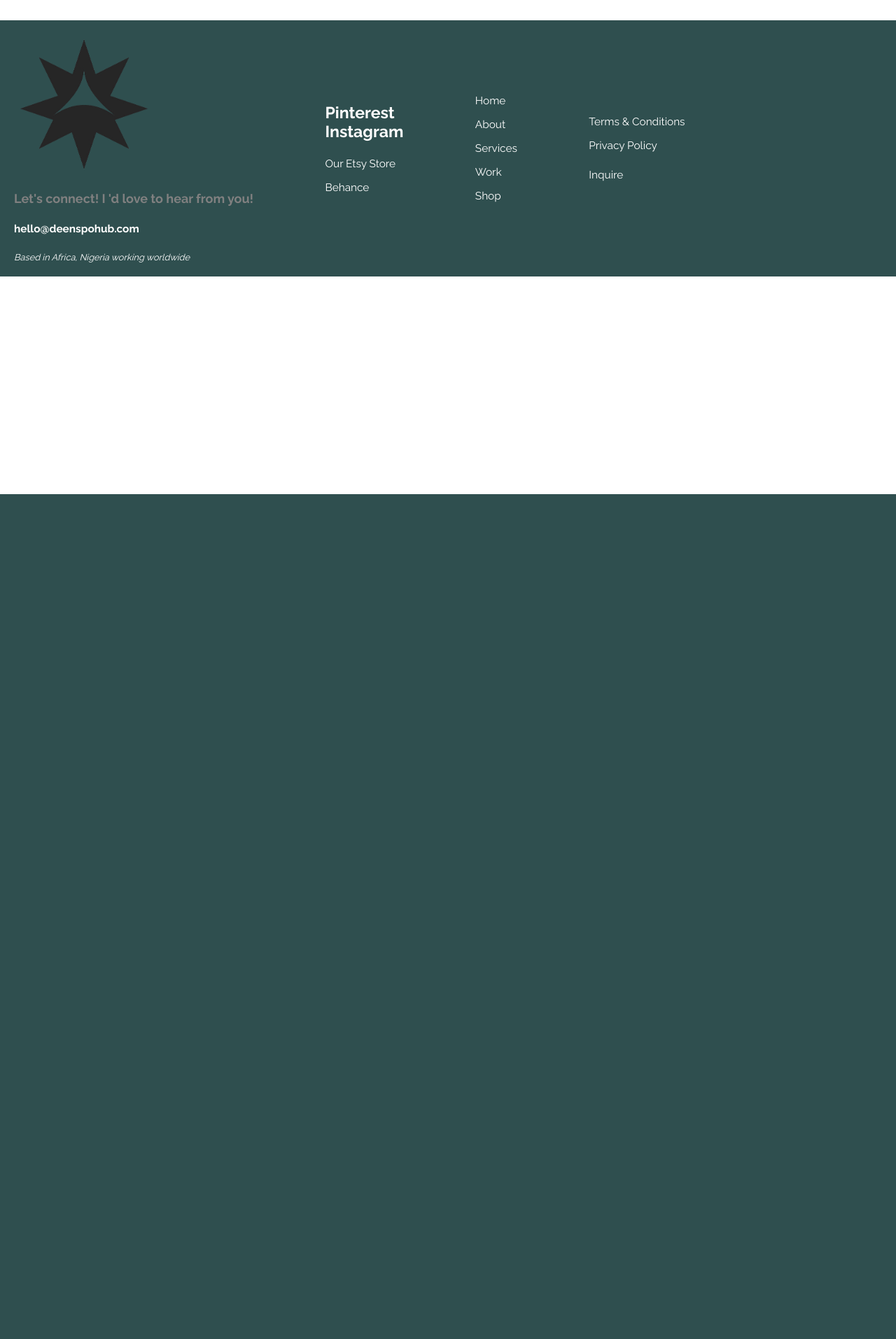
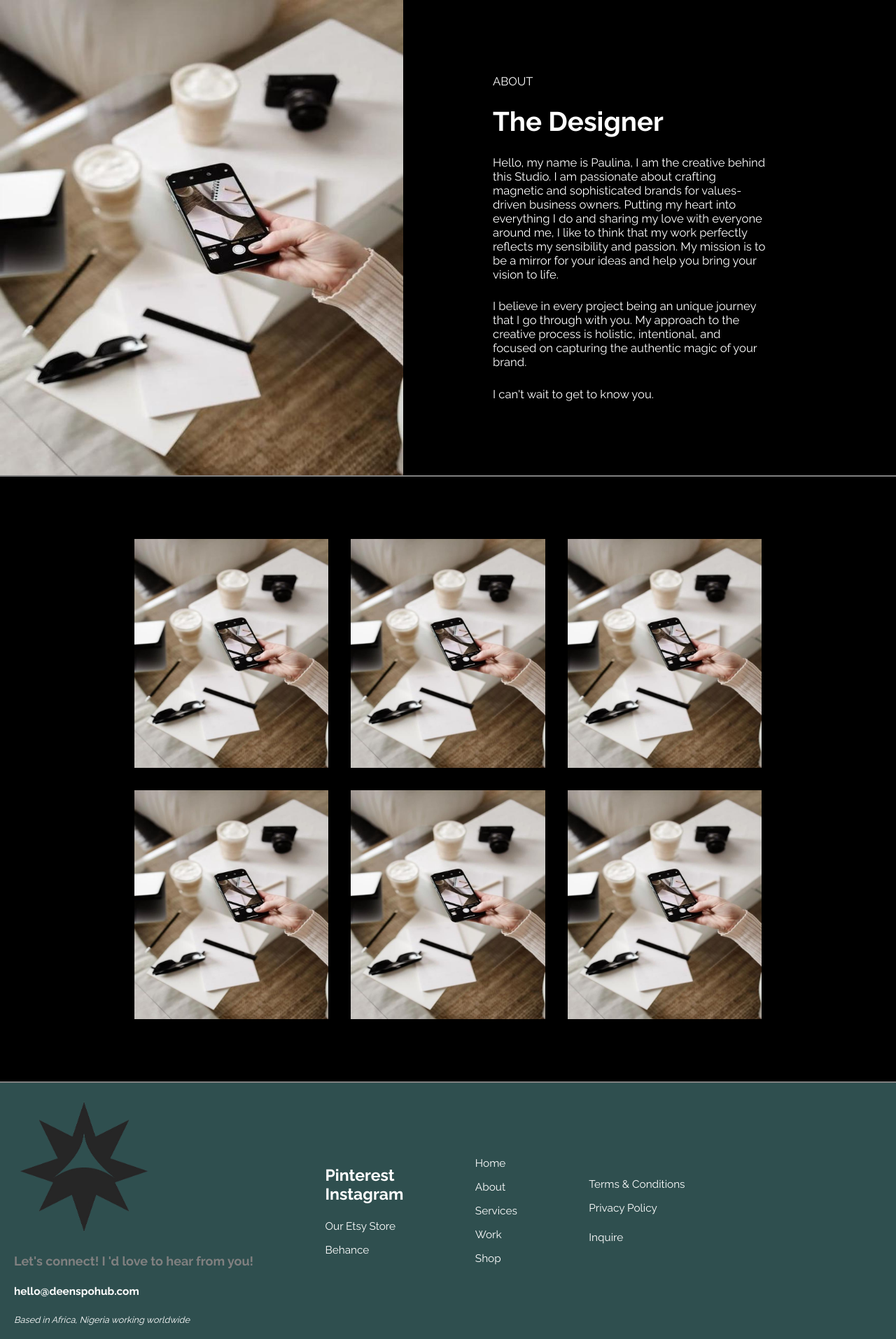
Before and after one commit to sirunique/Agencyportfolio, a PHP site: page /about in a window 1280 px wide. Shown: the part 94-2007 px from the top of the page at 70% size. Before the commit the page ends 800 px from the top, so only its background shows below. Run offline with PHP 8.4, Linux system fonts and the light colour scheme; some libraries are stand-ins or nearby versions.

Commit message:
about pages completed

```diff
--- /dev/null
+++ b/pages/about/about_css.php
@@ -0,0 +1,77 @@
+<style>
+    .section {
+        display: grid;
+        grid-template-rows: auto auto;
+        align-items: center;
+        justify-content: center;
+    }
+
+    h1 {
+        font-size: 6vw;
+    }
+
+    .row:not(:last-child) {
+        border-bottom: 2px solid grey;
+    }
+
+    .element-align {
+        display: flex;
+        flex-direction: column;
+        justify-content: left;
+        gap: 1.5rem;
+        padding: 25px;
+    }
+
+
+    .grid-img {
+        flex: 1;
+        width: 100%;
+        height: 100%;
+        object-fit: cover;
+        display: block;
+    }
+
+    .services--7 {
+        display: grid;
+        grid-template-columns: repeat(3, auto);
+        gap: 1rem;
+        padding: 1rem;
+    }
+
+
+    /* Desktop and tablet view */
+    @media only screen and (min-width: 780px) {
+        .section {
+            padding: 0;
+            gap: 0 10vw;
+        }
+
+        .element-align {
+            align-items: left;
+            justify-content: center;
+            gap: 2vw;
+            width: 80%;
+            padding: 0;
+        }
+
+        h1 {
+            font-size: 3vw;
+        }
+
+        .services {
+            display: grid;
+            grid-template-columns: 1fr 1fr;
+        }
+
+
+
+        .services--7 {
+            grid-template-columns: repeat(3, 1fr);
+            padding: 7vw 15vw;
+            gap: 2rem;
+        }
+
+    }
+
+    /* Desktop and tablet view */
+</style>
--- a/pages/about/index.php
+++ b/pages/about/index.php
@@ -1,10 +1,30 @@
 <!-- Header -->
-<?php include('./components/header.php'); ?>
+<?php
+include('./components/header.php');
+include('./pages/about/about_css.php');
+?>
 
 <!-- Page Content -->
-<section class="page-content">
-    <h1>About Page</h1>
+<section class="section  services row services--1">
+    <img class='grid-img services_grid1  img1' src="images/IMG-20240906-WA0012.jpg" alt="images">
+    <div class='element-align services_grid2 '>
+        <p>ABOUT</p>
+        <h1>The Designer</h1>
+        <p>Hello, my name is Paulina, I am the creative behind this Studio. I am passionate about crafting magnetic and sophisticated brands for values-driven business owners. Putting my heart into everything I do and sharing my love with everyone around me, I like to think that my work perfectly reflects my sensibility and passion. My mission is to be a mirror for your ideas and help you bring your vision to life.</p>
+        <p>I believe in every project being an unique journey that I go through with you. My approach to the creative process is holistic, intentional, and focused on capturing the authentic magic of your brand.</p>
+        <p>I can't wait to get to know you.</p>
+    </div>
+</section>
 
+
+<section class="section  services row services--7">
+    <!-- <span>Follow our journey</span> -->
+    <img class='grid-img' src="images/IMG-20240906-WA0012.jpg" alt="images">
+    <img class='grid-img' src="images/IMG-20240906-WA0012.jpg" alt="images">
+    <img class='grid-img' src="images/IMG-20240906-WA0012.jpg" alt="images">
+    <img class='grid-img' src="images/IMG-20240906-WA0012.jpg" alt="images">
+    <img class='grid-img' src="images/IMG-20240906-WA0012.jpg" alt="images">
+    <img class='grid-img' src="images/IMG-20240906-WA0012.jpg" alt="images">
 </section>
 
 <!-- Footer -->
```
